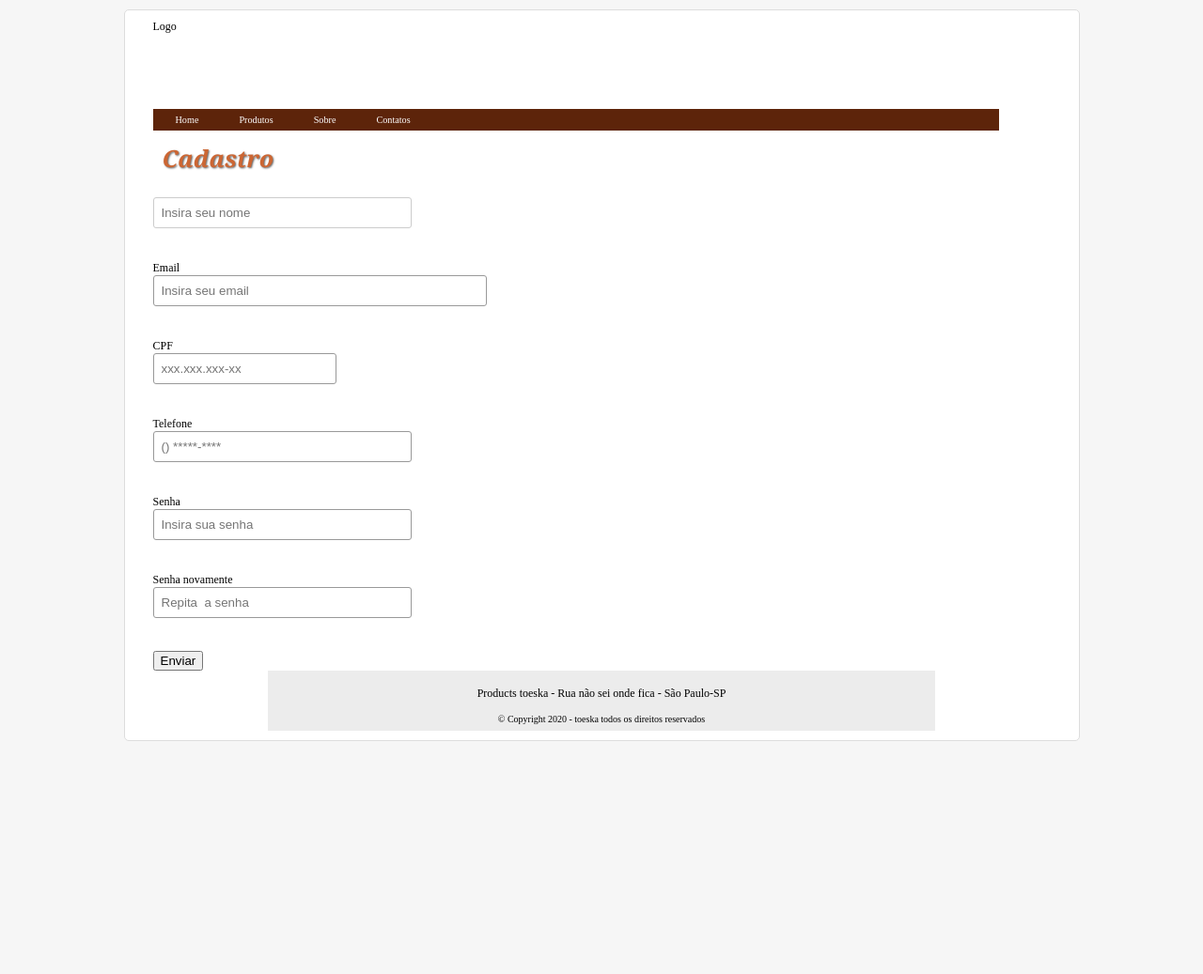
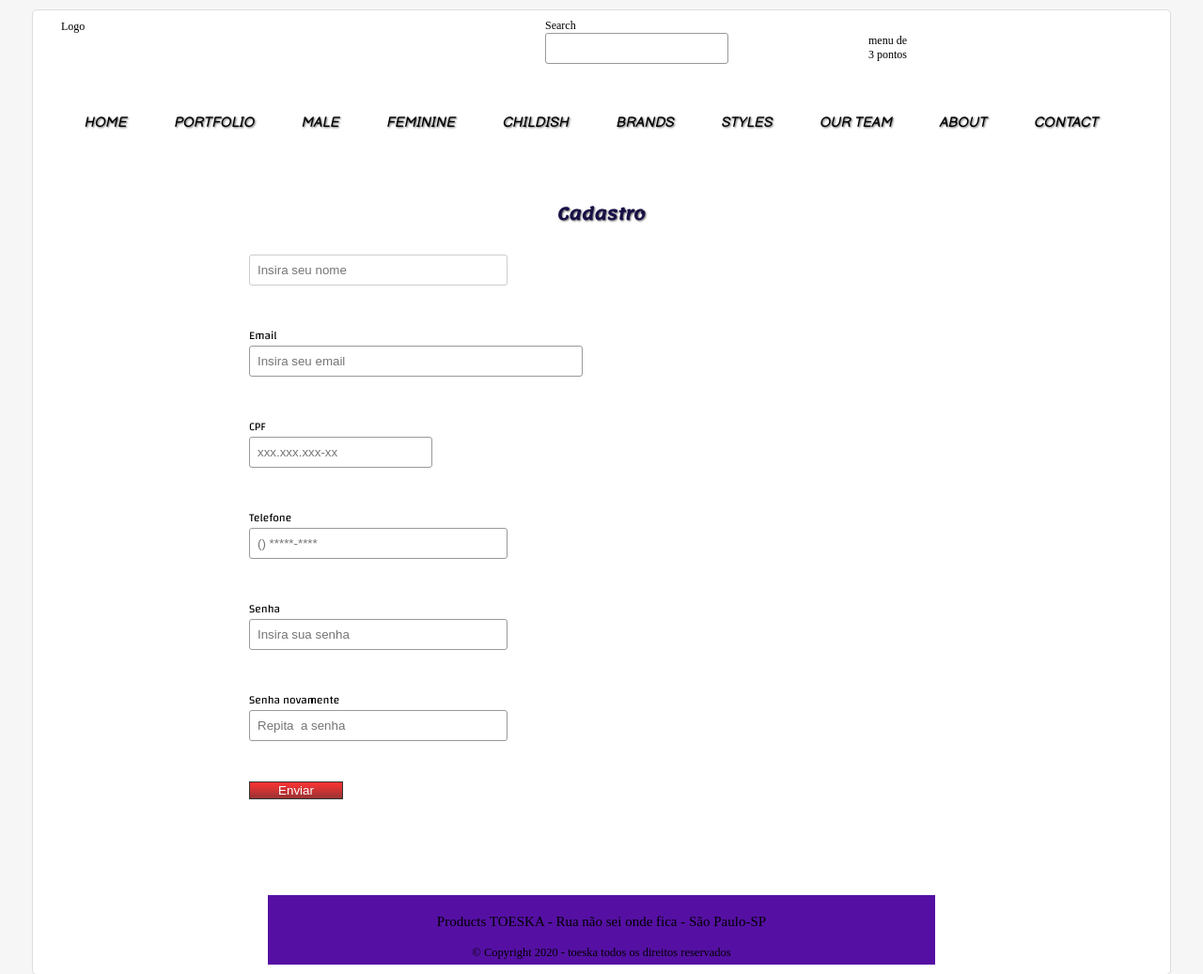
Before and after one commit to johnyesk/toeska, a plain HTML site: page pages/loginScope.html in a window 1280 px wide. Shown: the top 1037 px of the page at 94% size. Before the commit the page ends 800 px from the top, so only its background shows below. Drawn offline with Linux system fonts and the light colour scheme.

Commit message:
:ok_hand: Updating scope js, css and html

```diff
--- a/pages/css/styleLogin.css
+++ b/pages/css/styleLogin.css
@@ -1,11 +1,14 @@
 /* CSS Scope */
+
+@import url('https://fonts.googleapis.com/css2?family=Balsamiq+Sans:ital@1&family=Changa&family=Lemonada:wght@500&display=swap');
+
 html {
     background-color: #F6F6F6;
     font-size: 12px;
 }
 
 body {
-    width:955px;
+    width:1150px;
 	border:1px solid #ddd;
 	margin:10px auto;
 	background-color:#FFF;
@@ -13,14 +16,15 @@ body {
 	border-radius:5px;
 }
 
-h2 {
+h3 {
     padding: 10px;
-    font-family: Georgia, "Times New Roman", Times, serif;
-    font-size: 25px;
-    font-style: italic;
-    color: #C63;
+    font-family: 'Lemonada', cursive;
+    font-size: 18px;
+    color: rgb(24, 16, 70);
     margin: 2px 0 15px;
     text-shadow: 1px 1px 2px #666;
+    text-align: center;
+    margin-top: 40px;
 }
 
 header {
@@ -28,30 +32,66 @@ header {
     height: 95px;
 }
 
-nav {
-    width: 900px;
-    background-color: #5D240A
-}
-
 nav ul {
-    list-style: none;
-    margin:0;
-    padding: 4px;
+	margin: 0;
+	padding: 0;
+	display: flex;
 }
 
 nav ul li {
-    display: inline-block
+	list-style: none;
+	margin: 0 20px;
+	transition: 0.5s;
 }
 
 nav ul li a {
-    font-size: 0.85em;
-    text-decoration: none;
-    color: #FFF;
-    padding:4px 20px;
+	display: block;
+	position: relative;
+	text-decoration: none;
+	padding: 5px;
+	font-size: 15px;
+    font-family: 'Balsamiq Sans', cursive;
+    text-shadow: 1px 1px 2px #666;
+	color: #000000;
+	text-transform: uppercase;
+	transition: 0.5s;
+}
+
+nav ul:hover li a {
+	transform: scale(0.25);
+	opacity: 0.5;
+	filter: blur(1px);
 }
 
 nav ul li a:hover {
-    background-color: #B4531A
+	transform: scale(1.25);
+	opacity: 1;
+	filter: blur(0);
+}
+
+nav ul li a:before {
+	content:'';
+	position: absolute;
+	top: 0;
+	left: 0;
+	width: 100%;
+	height: 100%;
+	background: #5510a3;
+	transition: transform 0.5s;
+	transform-origin:right;
+	transform:scaleX(0);
+	z-index: -1;
+}
+
+nav ul li a:hover:before {
+	transition: transform 0.5s;
+	transform-origin: left;
+	transform:scaleX(1);
+}
+
+form {
+    font-family: 'Changa', sans-serif;
+    margin-left: 200px;
 }
 
 input {
@@ -67,7 +107,7 @@ input:focus {
     outline:none;
 }
 
-input[type=submit] {
+button {
 	width:100px;
 	color:#FFF;
 	background:linear-gradient(top, #F33, #933 );
@@ -81,8 +121,21 @@ footer {
     clear: both;
     width:700px;
     margin: 0 auto;
-    font-size: 1em;
+    font-size: 1.25em;
     text-align: center;
-    background-color: #ececec;
+    background-color: #5510a3;
+    text-decoration-color: azure;
     padding: 5px;
+    margin-top: 100px;
 }
+
+.search {
+    position: absolute;
+    top: 20px;
+    right: 0;
+    width: 700px;
+}
+
+.menu {
+    text-align:right;
+}
--- a/pages/js/authenticationScope.js
+++ b/pages/js/authenticationScope.js
@@ -18,11 +18,59 @@ function validation() {
         return false;
     }
 
-    if(txtEmail.value.length < 6 ||
-        txtEmail.value.indexOf("@") <= 0 ||
+    if(txtEmail.value.length < 6 || txtEmail.value.indexOf("@") <= 0 ||
         txtEmail.value.lastIndexOf(".") <= txtEmail.value.indexOf("@")) {
             alert("Enter a valid email");
             txtEmail.focus();
             return false;
     }
+
+    if(nrTelephone.value.length < 11 || nrTelephone.value == "") {
+        alert("Enter the phone correctly");
+        nrTelephone.focus();
+        return false;
+    }
+
+    var cpf = txtCpf.value;
+    if(!validaCPF(cpf)){
+        alert("Enter the CPF correctly");
+        txtCpf.focus();
+        return false;
+    }
+
 }
+
+function validaCPF(cpf)
+  {
+    var numeros, digitos, soma, i, resultado, digitos_iguais;
+    digitos_iguais = 1;
+    if (cpf.length < 11)
+          return false;
+    for (i = 0; i < cpf.length - 1; i++)
+          if (cpf.charAt(i) != cpf.charAt(i + 1))
+                {
+                digitos_iguais = 0;
+                break;
+                }
+    if (!digitos_iguais)
+          {
+          numeros = cpf.substring(0,9);
+          digitos = cpf.substring(9);
+          soma = 0;
+          for (i = 10; i > 1; i--)
+                soma += numeros.charAt(10 - i) * i;
+          resultado = soma % 11 < 2 ? 0 : 11 - soma % 11;
+          if (resultado != digitos.charAt(0))
+                return false;
+          numeros = cpf.substring(0,10);
+          soma = 0;
+          for (i = 11; i > 1; i--)
+                soma += numeros.charAt(11 - i) * i;
+          resultado = soma % 11 < 2 ? 0 : 11 - soma % 11;
+          if (resultado != digitos.charAt(1))
+                return false;
+          return true;
+          }
+    else
+        return false;
+  }
--- a/pages/loginScope.html
+++ b/pages/loginScope.html
@@ -10,18 +10,32 @@
         <main>
             <header>
                 Logo
+                <div class="search">
+                <label for="txtSearch"></label>Search</label>
+                <input type="search" name="txtSearch" id="txtSearch" />
+                </div>
+                <div class="menu">
+                    menu de <br/> 3 pontos
+                </div>
             </header>
             <nav>
                 <ul>
                     <li><a href="">Home</a></li>
-                    <li><a href="">Produtos</a></li>
-                    <li><a href="">Sobre</a></li>
-                    <li><a href="">Contatos</a></li>
+                    <li><a href="">Portfolio</a></li>
+                    <li><a href="">Male</a></li>
+                    <li><a href="">Feminine</a></li>
+                    <li><a href="">Childish</a></li>
+                    <li><a href="">Brands</a></li>
+                    <li><a href="">Styles</a></li>
+                    <li><a href="">Our Team</a></li>
+                    <li><a href="">About</a></li>
+                    <li><a href="">Contact</a></li>
                 </ul>
             </nav>
 
             <div>
-                <h2>Cadastro</h2>
+                <br />
+                <h3>Cadastro</h3>
             </div>
 
             <div>
@@ -61,7 +75,7 @@
             </div>
 
             <footer>
-                <p>Products toeska - Rua não sei onde fica - São Paulo-SP</p>
+                <p>Products TOESKA - Rua não sei onde fica - São Paulo-SP</p>
                 <small>&copy; Copyright 2020 - toeska todos os direitos reservados</small>
             </footer>
         </main>
```
